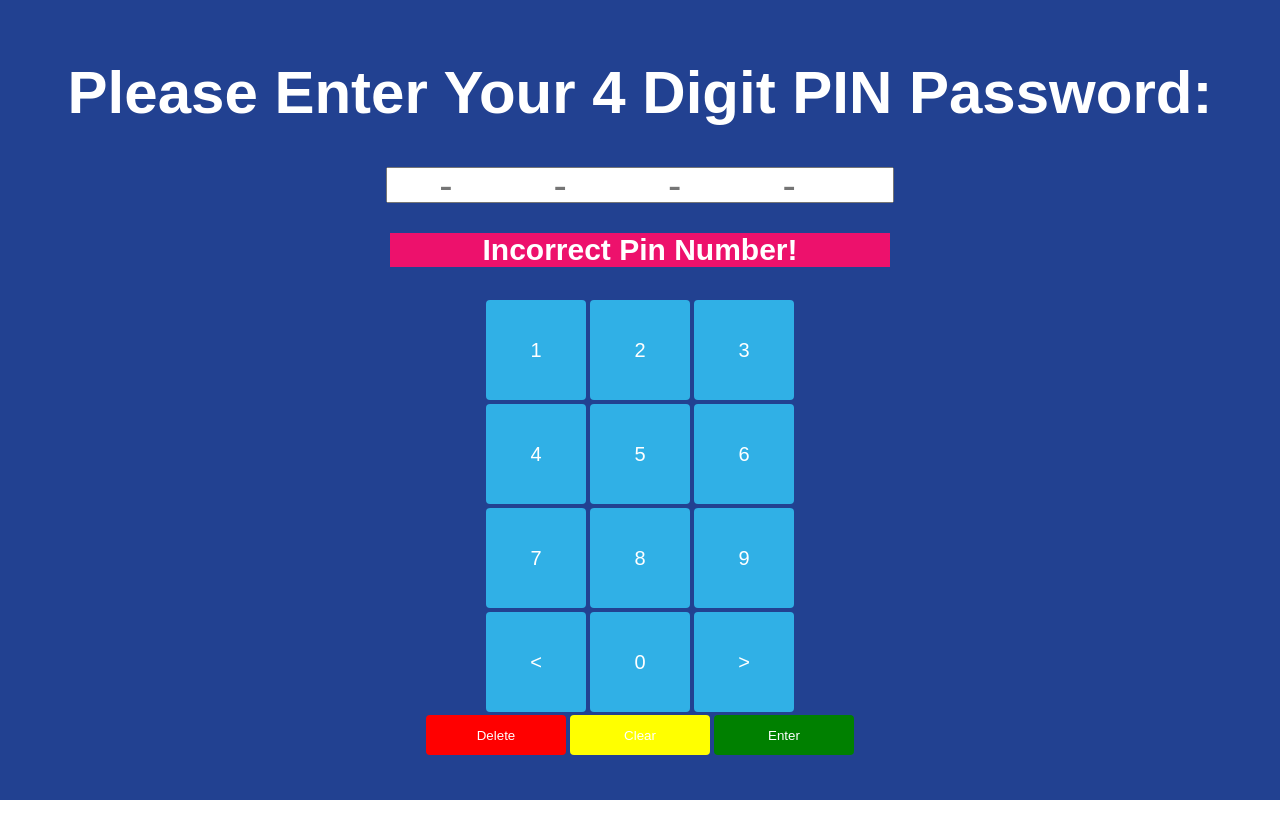
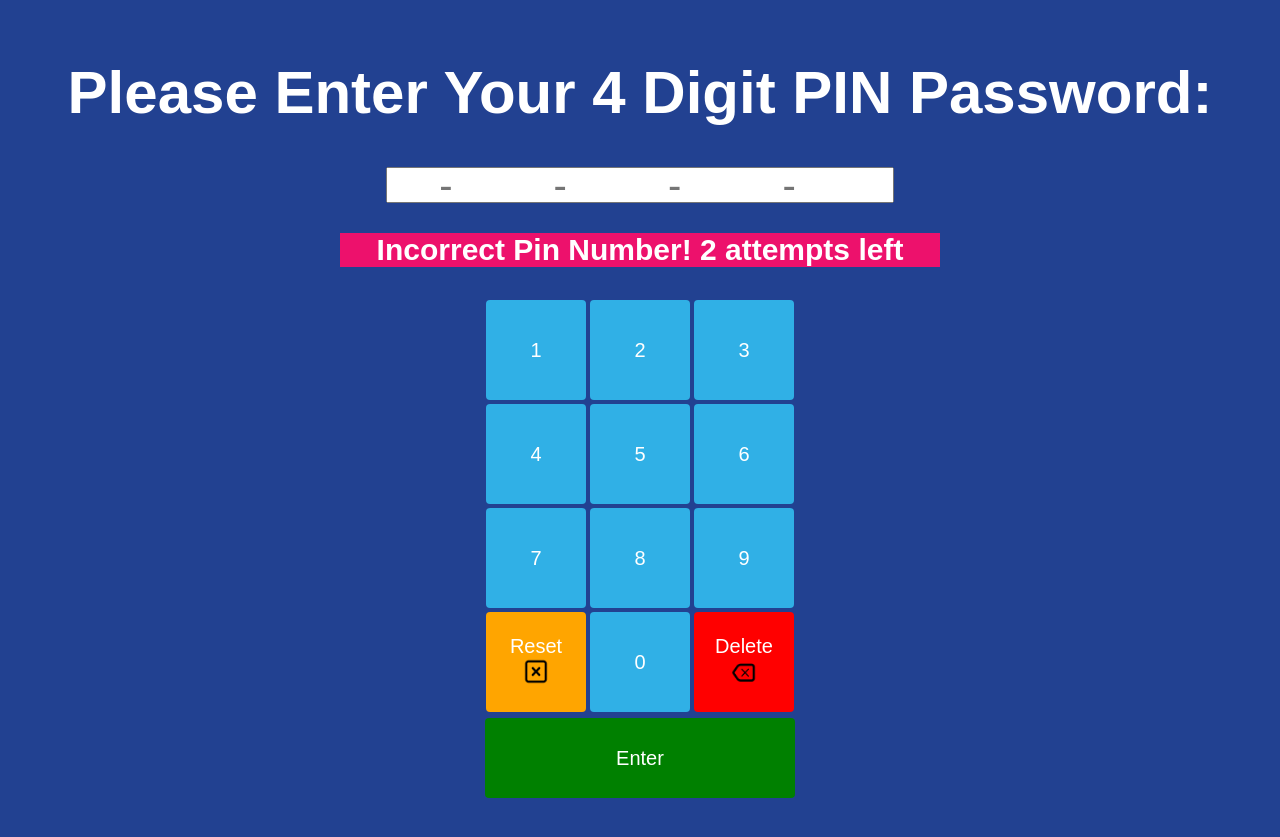
Before and after one commit to alitalhaa7/nart, a plain HTML site: page pinnumber.html in a window 1280 px wide. Both pictures are taken after a click on the button "Enter". Before the commit the page ends 800 px from the top, so only its background shows below. Drawn offline with Linux system fonts and the light colour scheme.

Commit message:
edited login flow

```diff
--- a/pinnumber.html
+++ b/pinnumber.html
@@ -13,8 +13,8 @@
         <br>
         <h1>Please Enter Your 4 Digit PIN Password:</h1>
         <div id="accountinput">
-            <input id="passinput" class="numberinput" maxlength="4" type="text" placeholder="- - - -">
-            <p style="display:none;" id="incorrectpin">Incorrect Pin Number!</p>
+            <input id="passinput" class="numberinput" maxlength="4" type="password" placeholder="- - - -">
+            <p style="visibility:hidden;" id="incorrectpin">Incorrect Pin Number! 2 attempts left</p>
 
             <table class="centertable">
                 <tr>
@@ -58,21 +58,34 @@
                 </tr>
                 <tr>
                     <td>
-                        <button onclick="pinnumberinput(this)" class="bluebutton">
-                            <</button> </td> <td>
-                                <button onclick="pinnumberinput(this)" class="bluebutton">0</button>
+                        <button onclick="deleteall()" class="bluebutton" style="background-color: orange" >Reset
+                            <br>
+                            <img src="clear.png" style=" width:30%">
 
+                        </button>
                     </td>
                     <td>
-                        <button onclick="pinnumberinput(this)" class="bluebutton">></button>
-
+                        <button onclick="pinnumberinput(this)" class="bluebutton">0</button>
+                    </td>
+                    <td>
+                        <button onclick="deleteone()"  class="bluebutton" style="background-color: red">Delete
+                            <br>
+                            <img src="backspace.png"  style=" width:30%">
+                        </button>
                     </td>
                 </tr>
             </table>
+            <table class="centertable">
+                <tr>
+                    <td>
+                        <button onclick="submit()" class=enterbutton>Enter</button>
+                    </td>
+                </tr>
+                </table>
 
-            <button id="delete">Delete</button>
+            <!-- <button onclick="deleteone()" id="delete">Delete</button>
             <button onclick="deleteall()" id="clear">Clear</button>
-            <button onclick="submit()" id="enter">Enter</button>
+            <button onclick="submit()" id="enter">Enter</button> -->
             <br>
             <br>
         </div>
@@ -80,7 +93,7 @@
     </div>
     <script>
         var pin = "";
-
+        var count_incorrect = 0;
         function pinnumberinput(x) {
             if (pin.length < 4) {
 
@@ -90,6 +103,11 @@
             }
         }
 
+        function deleteone() {
+            pin = pin.slice(0, -1);
+            document.getElementById('passinput').value = pin;
+
+        }
         function deleteall() {
             pin = "";
             document.getElementById('passinput').value = pin;
@@ -101,10 +119,15 @@
         function submit() {
             if (pin === "1234") {
                 window.location.href = "./success.html";
-            } else {
-                document.getElementById("incorrectpin").style = "color:white;font-family:Arial;font-weight:bold;display:block;font-size:30px;width:500px;margin-left:auto;margin-right:auto;background-color:#ed116c"
-
-
+            } else if (count_incorrect === 0) {
+                document.getElementById("incorrectpin").style = "visibility:visible;color:white;font-family:Arial;font-weight:bold;;font-size:30px;width:600px;margin-left:auto;margin-right:auto;background-color:#ed116c"
+                count_incorrect++;
+            } else if (count_incorrect === 1) {
+                document.getElementById("incorrectpin").innerHTML = "Incorrect Pin Number! 2 attempts left"
+                document.getElementById("incorrectpin").style = "visibility:visible;color:white;font-family:Arial;font-weight:bold;;font-size:30px;width:600px;margin-left:auto;margin-right:auto;background-color:#ed116c"
+                count_incorrect++;
+            } else{
+                window.location.href = "./lockedout.html";
             }
         }
 
--- a/style.css
+++ b/style.css
@@ -72,6 +72,9 @@ body {
     color: white;
 }
 
+input{
+  caret-color: rgb(0, 200, 0);
+}
 
 
 .numberinput {
@@ -146,11 +149,23 @@ body {
     color: white;
     width: 100px;
     height: 100px;
-
-    ;
+}
+.enterbutton {
+    background-color: green;
+    font-family: arial;
+    font-size: 20px;
+    color: white;
+    width: 310px;
+    height: 80px;
+}
+.center {
+    display: block;
+    margin-left: auto;
+    margin-right: auto;
+    width: 30%;
+    height: 450px;
 
 }
-
 #secondheading {
     position: absolute;
     bottom: 100px;
@@ -201,7 +216,7 @@ button {
 }
 
 #clear {
-    background-color: yellow;
+    background-color: orange;
     color: white;
 }
 
```
Also changed, not shown: accountnumber.html (+6 -2 lines), lockedout.html (added, +33 -0 lines), backspace.png (added), clear.png (added), lock.png (added).
